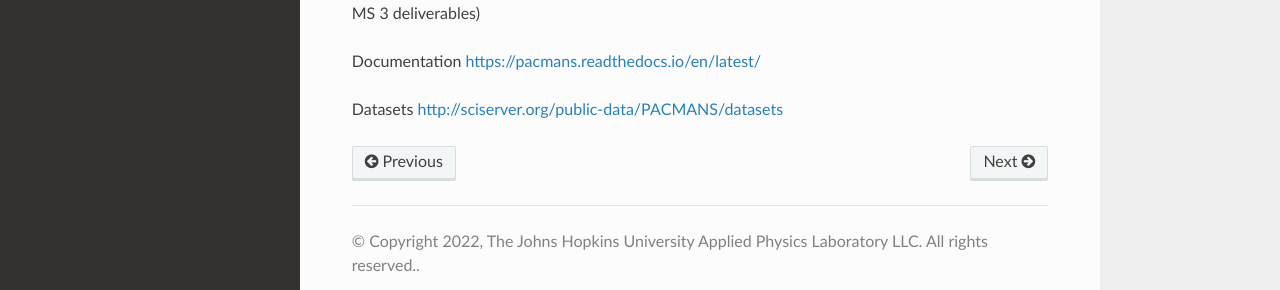
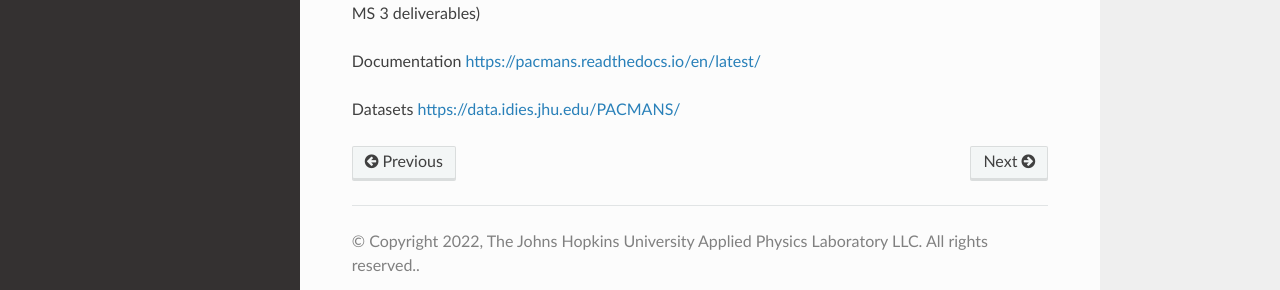
Before and after one commit to JHUAPL/PACMANs, a Sphinx documentation site: the page built from docs/summary.rst, in a window 1280 px wide and 1045 px high. Shown: the part 710-1000 px from the top of the window. Built offline with Sphinx 7.4.7 and the Read the Docs theme 2.0.0, drawn with Linux system fonts in a browser that asks for light colours; some of the changed lines change nothing that is shown.

Commit message:
Updated dataset link

```diff
--- a/docs/summary.rst
+++ b/docs/summary.rst
@@ -29,4 +29,4 @@
 https://pacmans.readthedocs.io/en/latest/
 
 Datasets
-http://sciserver.org/public-data/PACMANS/datasets
+https://data.idies.jhu.edu/PACMANS/
```
